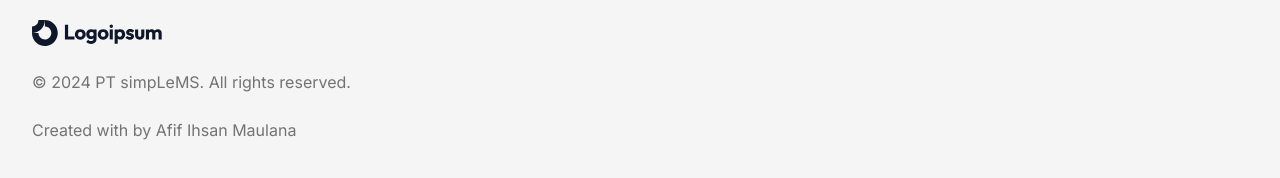
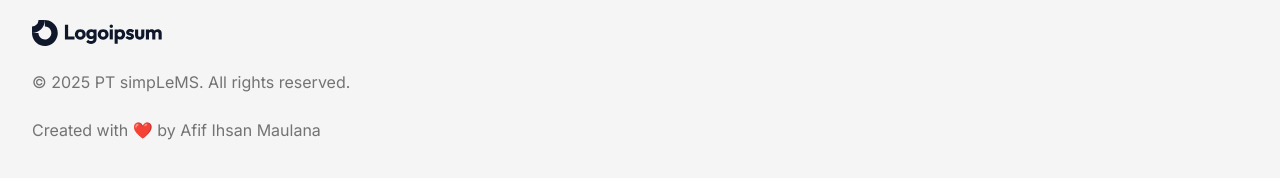
Before and after one commit to afifihsnm/lms-tutorial, a Next.js app: page / in a window 1280 px wide. Shown: the part 3154-3332 px from the top of the page. Built offline with nearby package versions, Linux system fonts and the light colour scheme; no server answers.

Commit message:
fix: update footer

```diff
--- a/app/(root)/page.tsx
+++ b/app/(root)/page.tsx
@@ -213,8 +213,8 @@
       <footer className="mt-20 w-full bg-neutral-100 py-24">
         <div className="container flex flex-col gap-6">
           <Logo />
-          <p className="text-neutral-500">© 2024 PT simpLeMS. All rights reserved.</p>
-          <p className="text-neutral-500"> Created with by <a href="https://www.linkedin.com/in/afifihsanmaulana">Afif Ihsan Maulana</a></p>
+          <p className="text-neutral-500">© 2025 PT simpLeMS. All rights reserved.</p>
+          <p className="text-neutral-500"> Created with ❤️ by <a href="https://www.linkedin.com/in/afifihsanmaulana">Afif Ihsan Maulana</a></p>
         </div>
       </footer>
     </div>
```
